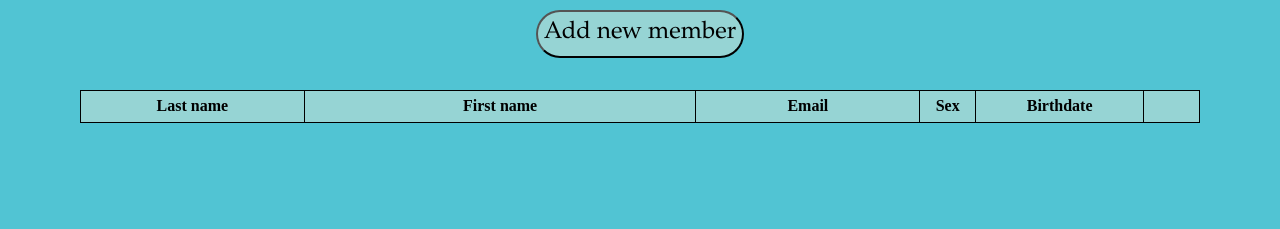
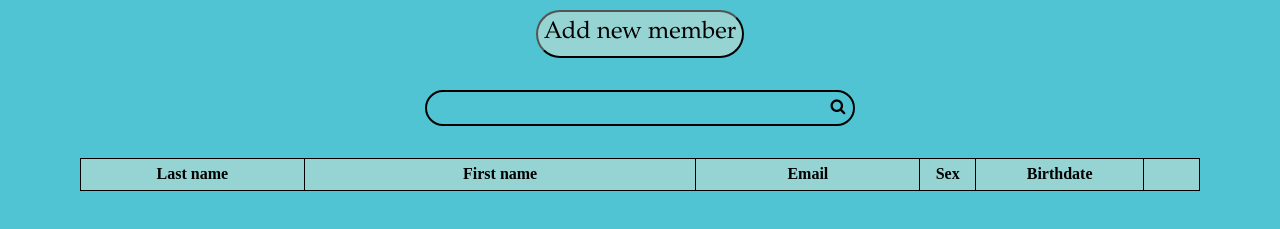
Before and after one commit to tant-rares-30127/CMS, a website with bundled scripts: page main.html in a window 1280 px wide. Shown: the part 53-282 px from the top of the page. Built offline with nearby package versions, Linux system fonts and the light colour scheme; no server answers.

Commit message:
Adding search bar (html+css+eventlistener)

```diff
--- a/index.js
+++ b/index.js
@@ -1,5 +1,5 @@
 import {initializeApp} from "https://www.gstatic.com/firebasejs/9.0.1/firebase-app.js";
-import {getFirestore, doc, setDoc, getDoc, getDocs, collection, Timestamp, deleteDoc} from "https://www.gstatic.com/firebasejs/9.0.1/firebase-firestore.js";
+import {getFirestore, doc, setDoc, getDoc, getDocs, collection, Timestamp, deleteDoc, query} from "https://www.gstatic.com/firebasejs/9.0.1/firebase-firestore.js";
 
 const firebaseConfig = {
   apiKey: "AIzaSyDxqcFls44cCSrDK60cbr6aBZh6ioImRtY",
@@ -218,6 +218,14 @@ function DeleteMember(row, currentid){
 }
 //------------------>
 
+//Search bar
+document.getElementById("searchIcon").addEventListener("click", async function(){
+    SearchMember();
+});
+
+function SearchMember(){
+
+}
 
 //Modal interaction
 //Open modal eventlistener
--- a/main.css
+++ b/main.css
@@ -150,6 +150,35 @@ td {
   width: 4rem;
 }
 
+.member-search-bar-div {
+  display: flex;
+  justify-content: center;
+  padding-bottom: 2rem;
+}
+
+.input-border {
+  border: 2px solid;
+  border-radius: 30px;
+  border-color: black;
+}
+
+.member-search-bar {
+  width: 25rem;
+  height: 2rem;
+  border: transparent;
+  padding: 1rem;
+  background-color: transparent;
+}
+
+.member-search-bar:focus {
+  outline: none;
+}
+
+.search-icon {
+  background: transparent;
+  margin-right: 0.5rem;
+}
+
 .members-table {
   display: flex;
   justify-content: center;
--- a/main.html
+++ b/main.html
@@ -22,6 +22,12 @@
         <button class="open-modal-button" id="myBtn">
           Add new member
         </button>
+      </div>
+      <div class="member-search-bar-div">
+        <div class="input-border">
+          <input type="search" class="member-search-bar" id="searchBar" />
+          <span class="search-icon fa fa-search" id="searchIcon"></span>
+        </div>
       </div>
       <!-- The Modal -->
       <div id="myModal" class="modal">
```
